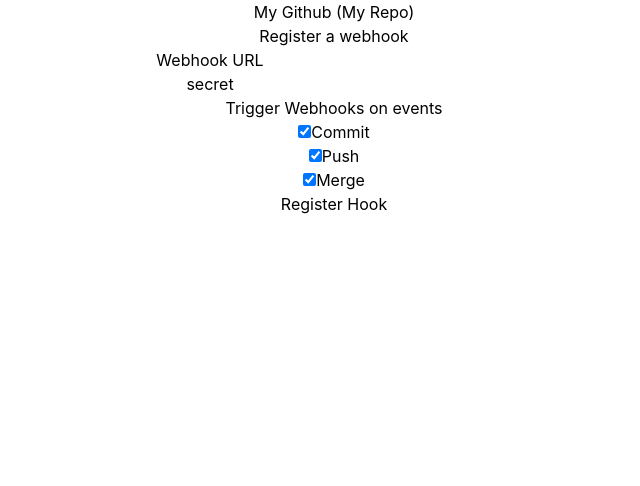
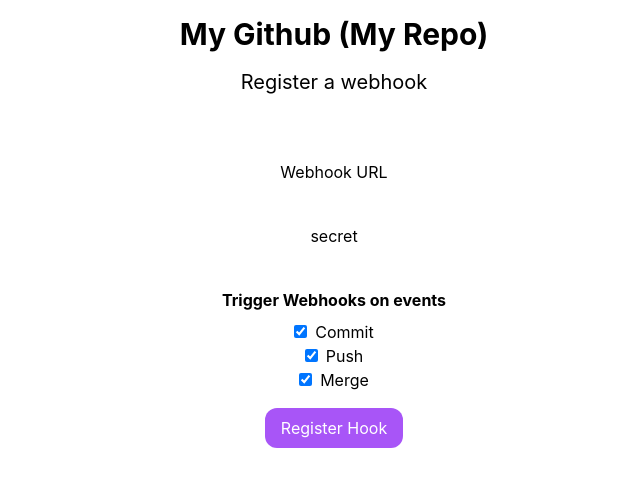
Before and after one commit to SagarMedtiya/webhooks, a React (Create React App) app: page / in a window 1280 px wide. Shown: the top 486 px of the page, without its empty margins (306-946 px from the left). Built offline with nearby package versions, Linux system fonts and the light colour scheme.

Commit message:
fix the bugs

```diff
--- a/tailwind.config.js
+++ b/tailwind.config.js
@@ -1,7 +1,7 @@
 /** @type {import('tailwindcss').Config} */
 module.exports = {
   content: [
-    "./src/index.js"
+    "./src/**/*.{html,js}"
   ],
   theme: {
     extend: {},
```
